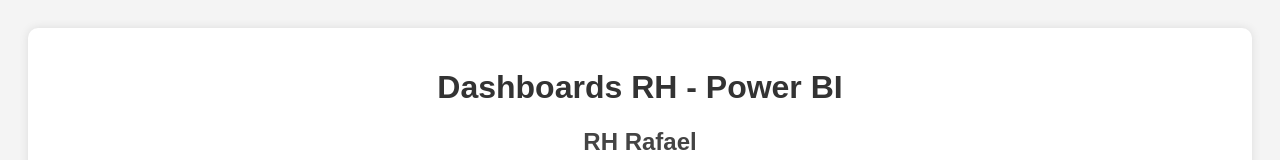
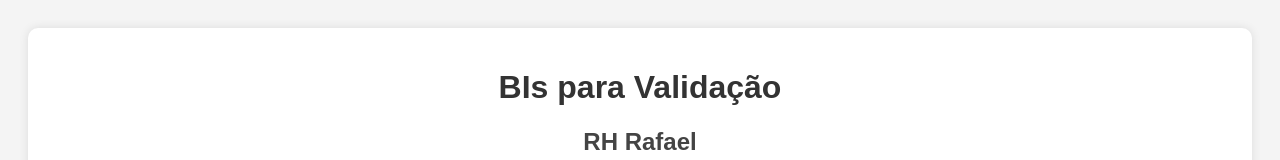
Before and after one commit to lucashebarros/valicaorh, a plain HTML site: page index.html in a window 1280 px wide. Shown: the top 160 px of the page. Drawn offline with Linux system fonts and the light colour scheme.

Commit message:
Update index.html

```diff
--- a/index.html
+++ b/index.html
@@ -36,7 +36,7 @@
 </head>
 <body>
     <div class="container">
-        <h1>Dashboards RH - Power BI</h1>
+        <h1>BIs para Validação</h1>
         <h2>RH Rafael</h2>
         <iframe src="https://app.powerbi.com/view?r=eyJrIjoiZmVjZTk1M2QtMzdjNS00NjVhLTgxNDctZWNiNGZlMjhmMmM4IiwidCI6ImNjMmE5NWVhLTMzNWMtNDQzYi04NDQzLWU5YWQzM2ZmOWUwNCJ9" allowfullscreen></iframe>
         <h2>RH Orlando</h2>
```
